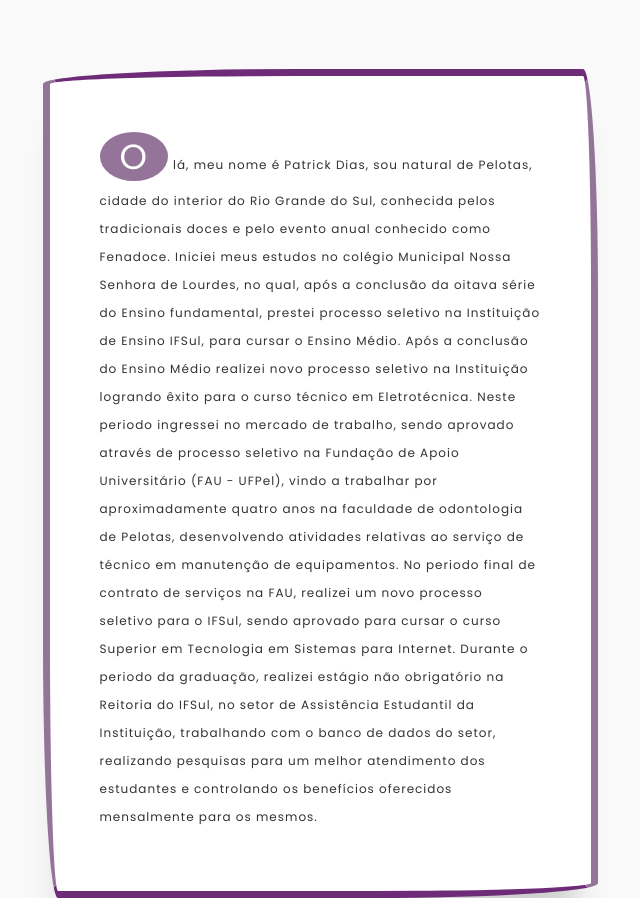
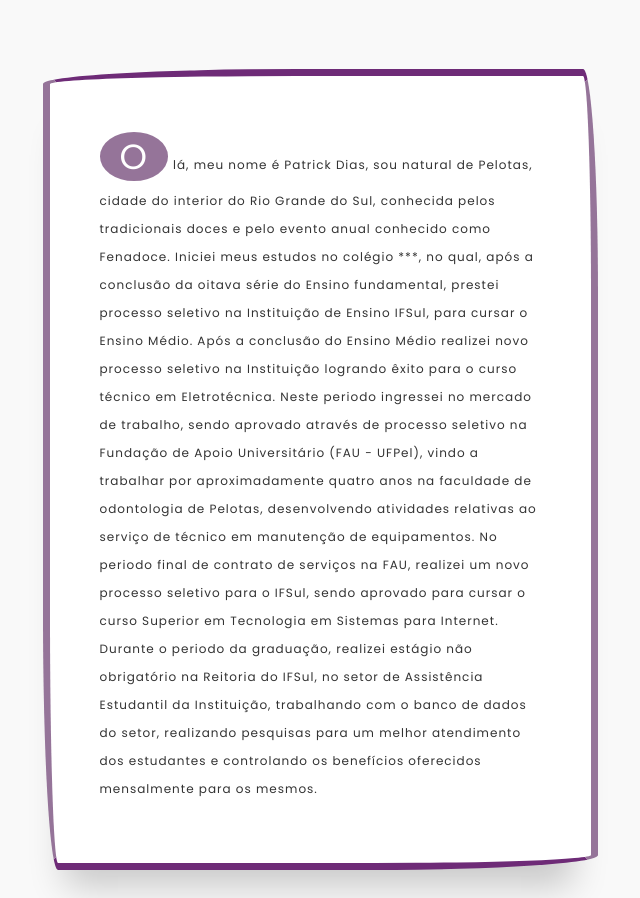
Before and after one commit to pksantos/pksantos.github.io, a plain HTML site: page index.html in a window 1280 px wide. Shown: the part 1900-2798 px from the top of the page, without its empty margins (320-960 px from the left). Drawn offline with Linux system fonts and the light colour scheme.

Commit message:
Update index.html

```diff
--- a/index.html
+++ b/index.html
@@ -233,7 +233,7 @@
 <div class="col-md-3 col-sm-3"></div>
         <div class="col-md-6">
           <div class="about-me-text margin-top-50 ">
-            <p>Olá, meu nome é Patrick Dias, sou natural de Pelotas, cidade do interior do Rio Grande do Sul, conhecida pelos tradicionais doces e pelo evento anual conhecido como Fenadoce. Iniciei meus estudos no colégio Municipal Nossa Senhora de Lourdes, no qual, após a conclusão da oitava série do Ensino fundamental, prestei processo seletivo na Instituição de Ensino IFSul, para cursar o Ensino Médio. Após a conclusão do Ensino Médio realizei novo processo seletivo na Instituição logrando êxito para o curso técnico em Eletrotécnica. Neste periodo ingressei no mercado de trabalho, sendo aprovado através de processo seletivo na Fundação de Apoio Universitário (FAU - UFPel), vindo a trabalhar por aproximadamente quatro anos na faculdade de odontologia de Pelotas, desenvolvendo atividades relativas ao serviço de técnico em manutenção de equipamentos. No periodo final de contrato de serviços na FAU, realizei um novo processo seletivo para o IFSul, sendo aprovado para cursar o curso Superior em Tecnologia em Sistemas para Internet. Durante o periodo da graduação, realizei estágio não obrigatório na Reitoria do IFSul, no setor de Assistência Estudantil da Instituição, trabalhando com o banco de dados do setor, realizando pesquisas para um melhor atendimento dos estudantes e controlando os benefícios oferecidos mensalmente para os mesmos.
+            <p>Olá, meu nome é Patrick Dias, sou natural de Pelotas, cidade do interior do Rio Grande do Sul, conhecida pelos tradicionais doces e pelo evento anual conhecido como Fenadoce. Iniciei meus estudos no colégio ***, no qual, após a conclusão da oitava série do Ensino fundamental, prestei processo seletivo na Instituição de Ensino IFSul, para cursar o Ensino Médio. Após a conclusão do Ensino Médio realizei novo processo seletivo na Instituição logrando êxito para o curso técnico em Eletrotécnica. Neste periodo ingressei no mercado de trabalho, sendo aprovado através de processo seletivo na Fundação de Apoio Universitário (FAU - UFPel), vindo a trabalhar por aproximadamente quatro anos na faculdade de odontologia de Pelotas, desenvolvendo atividades relativas ao serviço de técnico em manutenção de equipamentos. No periodo final de contrato de serviços na FAU, realizei um novo processo seletivo para o IFSul, sendo aprovado para cursar o curso Superior em Tecnologia em Sistemas para Internet. Durante o periodo da graduação, realizei estágio não obrigatório na Reitoria do IFSul, no setor de Assistência Estudantil da Instituição, trabalhando com o banco de dados do setor, realizando pesquisas para um melhor atendimento dos estudantes e controlando os benefícios oferecidos mensalmente para os mesmos.
 
 
            <!--  <a href="#" data-toggle="modal" data-target="#skillmodal" title="My Skills"><b>Check out my Skills</b></a> --></p>
```
